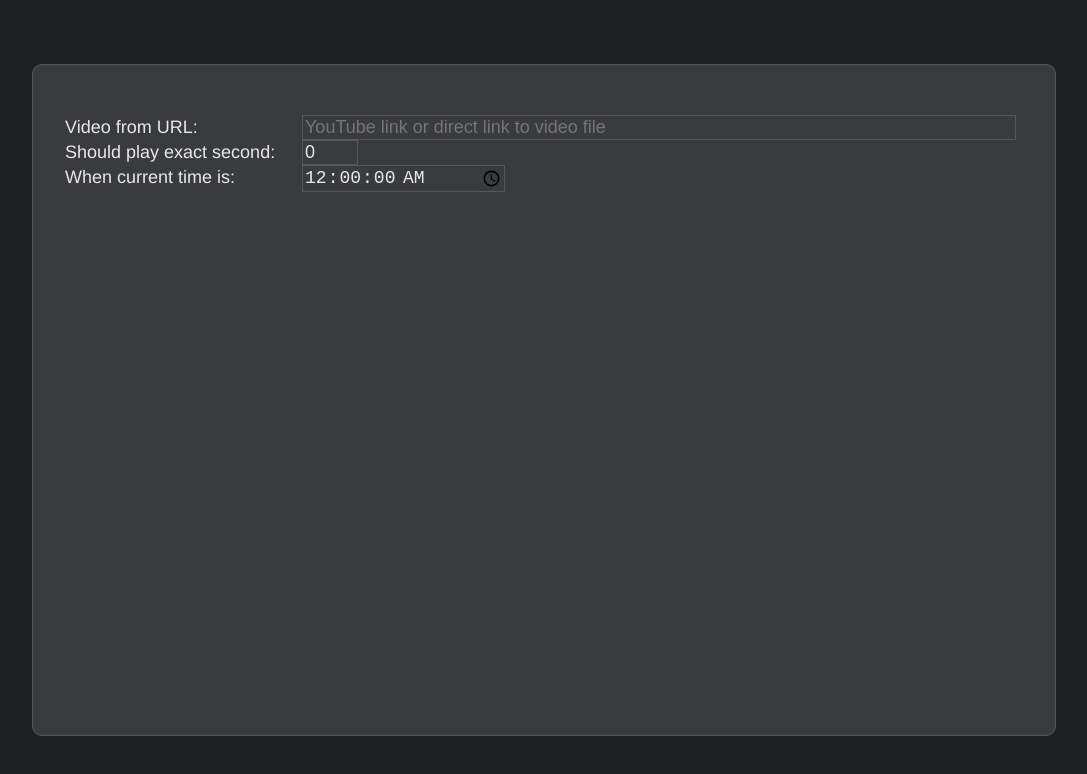
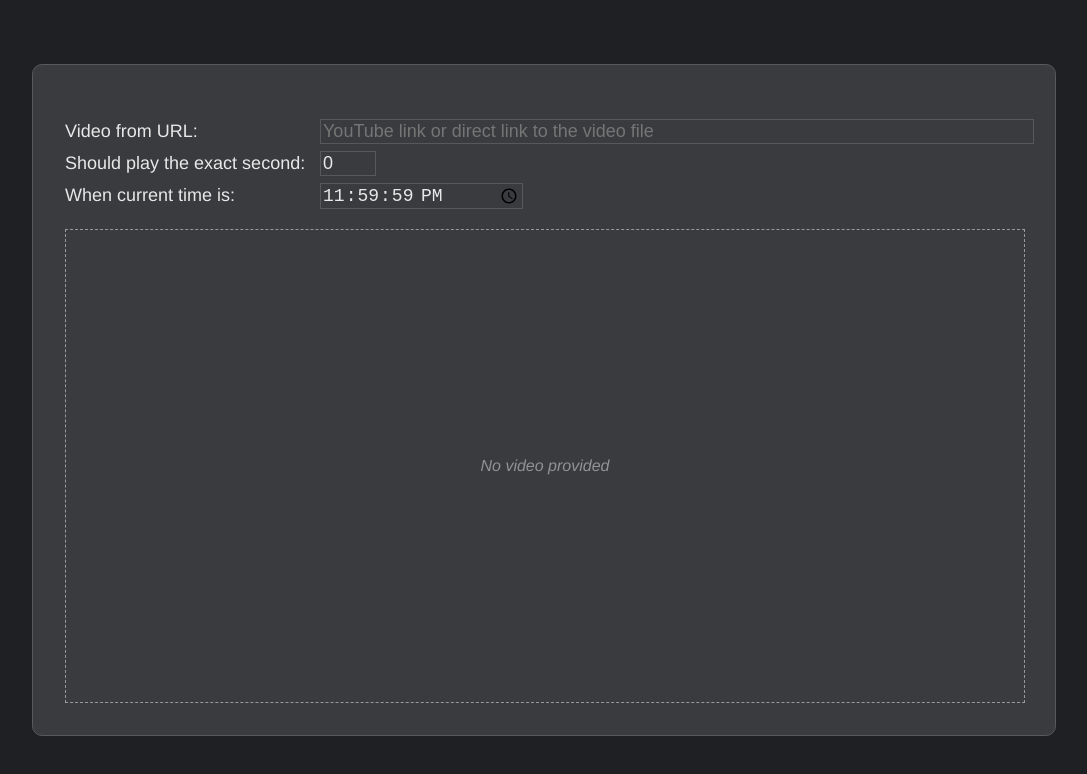
Before and after one commit to Anissoft/midnight-player, a SvelteKit app: page / in a window 1280 px wide. Shown: the top 774 px of the page, without its empty margins (96-1183 px from the left). Built offline with nearby package versions, Linux system fonts and the light colour scheme.

Commit message:
added MVP

```diff
--- a/src/components/+form.svelte
+++ b/src/components/+form.svelte
@@ -1,15 +1,55 @@
-<script>
+<script lang="ts">
+  export let onChange: (values: { second: number, time: Date, source: string }) => void;
+  let source = '';
+  let second = 0;
+  let time = '23:59:59';
 
+  $: {
+    let tagetTime = new Date(new Date().toString().split(":")[0].slice(0,-2) + time);
+
+    if (tagetTime < new Date()) {
+      tagetTime.setDate(tagetTime.getDate() + 1);
+    }
+
+    onChange({
+      second,
+      source,
+      time: tagetTime,
+   })
+  }
 </script>
 
-<form>
-  <p class="form-text">
+<form class="root">
+  <p class="container">
     <label for="source">Video from URL:</label>
-    <input type="text" id="source" name="source" placeholder="YouTube link or direct link to video file"><br/>
-    <label for="second">Should play exact second:</label>
-    <input type="number" id="second" name="second" min="0" max="" step="1" value="0"><br/>
+    <input
+      type="url"
+      id="source"
+      name="source"
+      bind:value={source}
+      placeholder="YouTube link or direct link to the video file"
+    >
+    <br/>
+    <label for="second">Should play the exact second:</label>
+    <input
+      type="number"
+      id="second"
+      name="second"
+      min="0"
+      max=""
+      step="1"
+      bind:value={second}
+    >
+    <br/>
     <label for="time">When current time is: </label>
-    <input type="time" id="time" name="time" step="10" value="00:00:00"><br/>
+    <input
+      type="time"
+      id="time"
+      name="time"
+      step="10"
+      bind:value={time}
+    >
+    <br/>
   <p>
 </form>
 
@@ -25,12 +65,12 @@
 
   label {
     display: inline-block;
-    min-width: 232px;
+    min-width: 250px;
   }
 
-  .form-text {
+  .container {
     white-space: nowrap;
-    line-height: 25px;
+    line-height: 32px;
 
     font-size: 18px;
   }
@@ -48,7 +88,7 @@
   }
 
   @media(max-width: 768px) {
-    .form-text {
+    .container {
       white-space: normal;
     }
 
--- /dev/null
+++ b/src/components/+player.svelte
@@ -0,0 +1,120 @@
+<script lang="ts">
+  export let videoUrl: string;
+  export let videoTimestamp: number;
+  export let desiredTime: Date;
+
+  let isYouTube = videoUrl.indexOf('youtube.') !== -1;
+  let player: HTMLIFrameElement | HTMLVideoElement;
+  let parsedVideoUrl = videoUrl;
+  let timer: ReturnType<typeof setTimeout>;
+  let countdownTimer: ReturnType<typeof setInterval>;
+  let countdown: string;
+
+  $: {
+    clearTimeout(timer);
+    clearInterval(countdownTimer);
+    let timeLeft: number = desiredTime.getTime() - Date.now() - videoTimestamp * 1000;
+
+    if (videoUrl.indexOf('youtube.') !== -1) {
+      const [, videoId] = videoUrl.match(/v=([^&]*)/) || [];
+
+      parsedVideoUrl=`http://www.youtube.com/embed/${videoId}?enablejsapi=1&origin=${document.location.origin}`;
+      isYouTube = true;
+
+      // preload
+      setTimeout(() => {
+        (player as HTMLIFrameElement)?.contentWindow!.postMessage(JSON.stringify(
+          { event: 'command', func: 'playVideo' }
+        ), 'https://www.youtube.com');
+        (player as HTMLIFrameElement)?.contentWindow!.postMessage(JSON.stringify(
+          { event: 'command', func: 'pauseVideo' }
+        ), 'https://www.youtube.com');
+      }, 1000);
+
+
+      timer = setTimeout(() => {
+        countdown = '';
+        clearInterval(countdownTimer);
+
+        (player as HTMLIFrameElement)?.contentWindow!.postMessage(JSON.stringify(
+          { event: 'command', func: 'playVideo' }
+        ), 'https://www.youtube.com');
+      }, timeLeft);
+    } else {
+      isYouTube = false;
+      parsedVideoUrl = videoUrl;
+
+      timer = setTimeout(() => {
+        countdown = '';
+        clearInterval(countdownTimer);
+
+        (player as HTMLVideoElement).play();
+      }, timeLeft);
+    }
+
+    countdownTimer = setInterval(() => {
+      countdown = new Date(desiredTime.getTime() - Date.now() - videoTimestamp * 1000).toISOString().substring(11, 19);
+    }, 1000);
+  }
+</script>
+
+<div class="root">
+  {#if !videoUrl}
+    <span class="message"><i>No video provided</i></span>
+  {:else if isYouTube === true}
+    <iframe
+      bind:this={player}
+      id="player"
+      title="player"
+      src={parsedVideoUrl}
+      frameborder="0"
+      allowfullscreen
+    >
+    </iframe>
+  {:else }
+    <!-- svelte-ignore a11y-media-has-caption -->
+    <video
+      bind:this={player}
+      id="player"
+      title="player"
+      controls
+    >
+      <source src={parsedVideoUrl} type="video/mp4">
+    </video>
+  {/if}
+  {#if videoUrl && countdown}
+    <div class="countdown">
+      {countdown}
+    </div>
+  {/if}
+</div>
+
+<style>
+  .root {
+    position: relative;
+
+    width: 100%;
+    border: 1px dashed #999999;
+
+    display: flex;
+    flex-grow: 1;
+    justify-content: center;
+    align-items: center;
+  }
+
+  .root > #player {
+    width: 100%;
+    height: 100%;
+  }
+
+  .message {
+    opacity: 0.5;
+  }
+
+  .countdown {
+    position: absolute;
+    top: 16px;
+
+    color: red;
+  }
+</style>
--- a/src/routes/+page.svelte
+++ b/src/routes/+page.svelte
@@ -1,10 +1,22 @@
-<script>
+<script lang="ts">
 	import Form from '../components/+form.svelte';
+	import Player from '../components/+player.svelte';
+
+  let videoUrl: string;
+  let videoTimestamp: number;
+  let desiredTime: Date;
+
+  const onChange = ({ source, second, time }: { second: number, time: Date, source: string }) => {
+    videoUrl = source;
+    videoTimestamp = second;
+    desiredTime = time;
+  }
 </script>
 
 <div class="root">
   <div class="container">
-    <Form />
+    <Form onChange={onChange}/>
+    <Player videoUrl={videoUrl} videoTimestamp={videoTimestamp} desiredTime={desiredTime} />
   </div>
 </div>
 
@@ -33,6 +45,8 @@
 
     padding: 32px;
 
+    display: flex;
+    flex-direction: column;
     box-sizing: border-box;
     overflow-x: hidden;
     overflow-y: scroll;
```
Also changed, not shown: index.html (added, +13 -0 lines), 18 other files (tests, documents, lock files or other folders).
